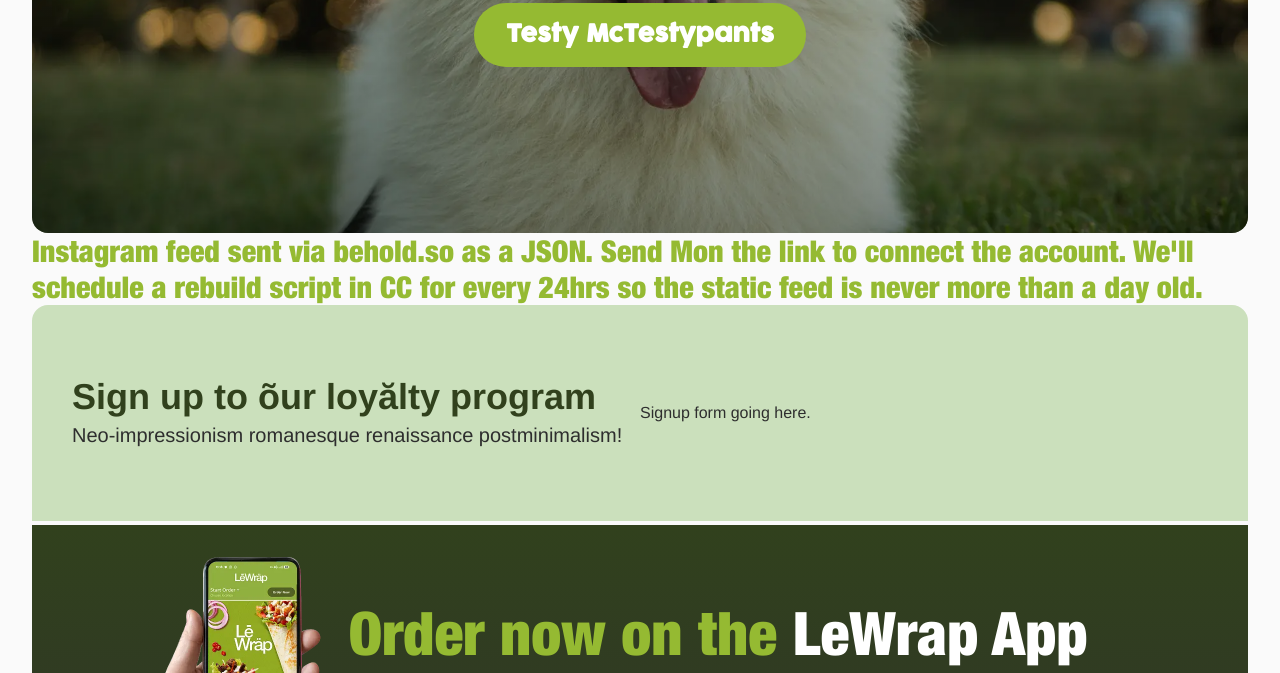
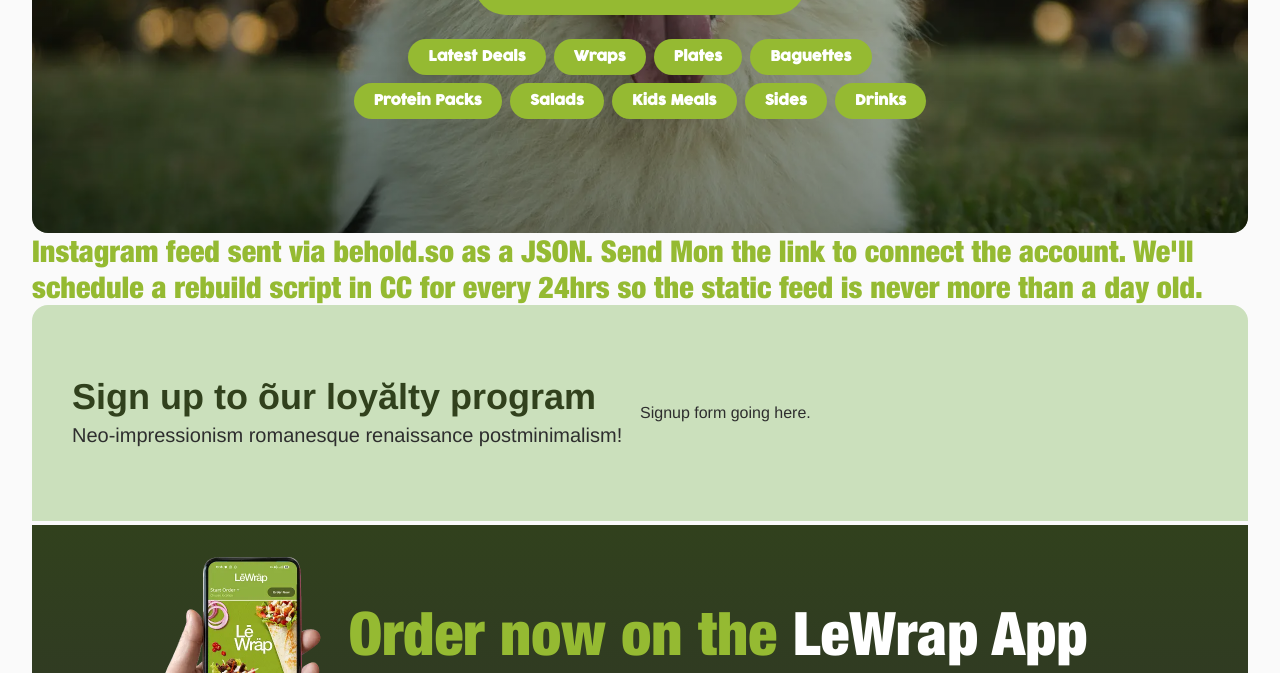
Before and after one commit to crocdigital/lewrap, an Astro site: page /our-story in a window 1280 px wide. Shown: the part 427-1100 px from the top of the page. Built offline with nearby package versions, Linux system fonts and the light colour scheme; Astro itself is replaced by a stand-in of ours; a web font is replaced by a local one.

Commit message:
adding buttons into hero component for our food page

```diff
--- a/src/components/organisms/HeroSection.astro
+++ b/src/components/organisms/HeroSection.astro
@@ -52,5 +52,38 @@ const hasSlot = Astro.slots.has("default");
                 </div>
             )
         }
+        {/* // Hero section button */}
+
+        {/* Section for Our Food */}
+        <div class="max-w-xl flex flex-wrap gap-2 items-center justify-center">
+            <a href="#" class="btn-lewrap text-sm py-2 px-5 whitespace-nowrap"
+                >Latest Deals</a
+            >
+            <a href="#" class="btn-lewrap text-sm py-2 px-5 whitespace-nowrap"
+                >Wraps</a
+            >
+            <a href="#" class="btn-lewrap text-sm py-2 px-5 whitespace-nowrap"
+                >Plates</a
+            >
+            <a href="#" class="btn-lewrap text-sm py-2 px-5 whitespace-nowrap"
+                >Baguettes</a
+            >
+            <a href="#" class="btn-lewrap text-sm py-2 px-5 whitespace-nowrap"
+                >Protein Packs</a
+            >
+            <a href="#" class="btn-lewrap text-sm py-2 px-5 whitespace-nowrap"
+                >Salads</a
+            >
+            <a href="#" class="btn-lewrap text-sm py-2 px-5 whitespace-nowrap"
+                >Kids Meals</a
+            >
+            <a href="#" class="btn-lewrap text-sm py-2 px-5 whitespace-nowrap"
+                >Sides</a
+            >
+            <a href="#" class="btn-lewrap text-sm py-2 px-5 whitespace-nowrap"
+                >Drinks</a
+            >
+        </div>
+        {/* // Section for Our Food */}
     </div>
 </section>
```
